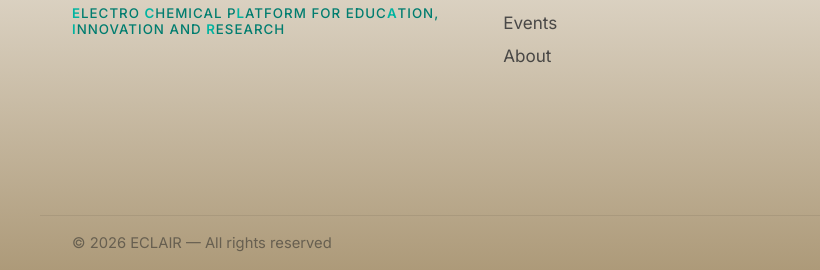
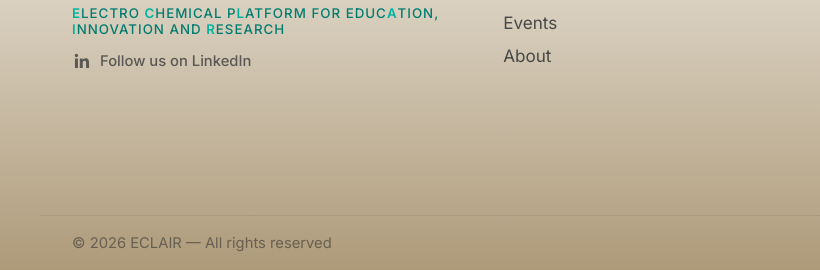
Before and after one commit to eclair-research/full, a plain HTML site: page index.html in a window 1280 px wide. Shown: the part 2966-3236 px from the top of the page, 0-820 px from the left. Drawn offline with Linux system fonts and the light colour scheme.

Commit message:
Add LinkedIn follow link to site footer
Co-Authored-By: Claude Sonnet 5 <noreply@anthropic.com>

```diff
--- a/components/footer.html
+++ b/components/footer.html
@@ -5,6 +5,12 @@
     <div class="footer-brand">
       <img src="assets/ECLAIR V4.png" alt="eclair" class="footer-logo-img">
       <p class="footer-tagline"><strong>E</strong>lectro <strong>C</strong>hemical p<strong>L</strong>atform for educ<strong>A</strong>tion, <strong>I</strong>nnovation and <strong>R</strong>esearch</p>
+      <a href="https://fr.linkedin.com/company/eclair-research-espci" target="_blank" rel="noopener" class="footer-social" aria-label="eclair on LinkedIn">
+        <svg viewBox="0 0 24 24" width="20" height="20" fill="currentColor" aria-hidden="true">
+          <path d="M20.447 20.452h-3.554v-5.569c0-1.328-.027-3.037-1.852-3.037-1.853 0-2.136 1.445-2.136 2.939v5.667H9.351V9h3.414v1.561h.046c.477-.9 1.637-1.85 3.37-1.85 3.601 0 4.267 2.37 4.267 5.455v6.286zM5.337 7.433a2.062 2.062 0 1 1 0-4.125 2.062 2.062 0 0 1 0 4.125zM7.114 20.452H3.558V9h3.556v11.452z"/>
+        </svg>
+        <span>Follow us on LinkedIn</span>
+      </a>
     </div>
 
     <div class="footer-nav" role="navigation" aria-label="Footer navigation">
--- a/css/footer.css
+++ b/css/footer.css
@@ -40,6 +40,20 @@ footer {
 
 .footer-tagline strong {
   font-weight: 800;
+  color: var(--teal);
+}
+
+.footer-social {
+  display: inline-flex;
+  align-items: center;
+  gap: 8px;
+  font-size: 0.82rem;
+  font-weight: 500;
+  color: rgba(14, 17, 23, 0.6);
+  transition: color 0.2s;
+}
+
+.footer-social:hover {
   color: var(--teal);
 }
 
```
Also changed, not shown: assets/NEWS/Professional Training Model/1.jpeg (added).
